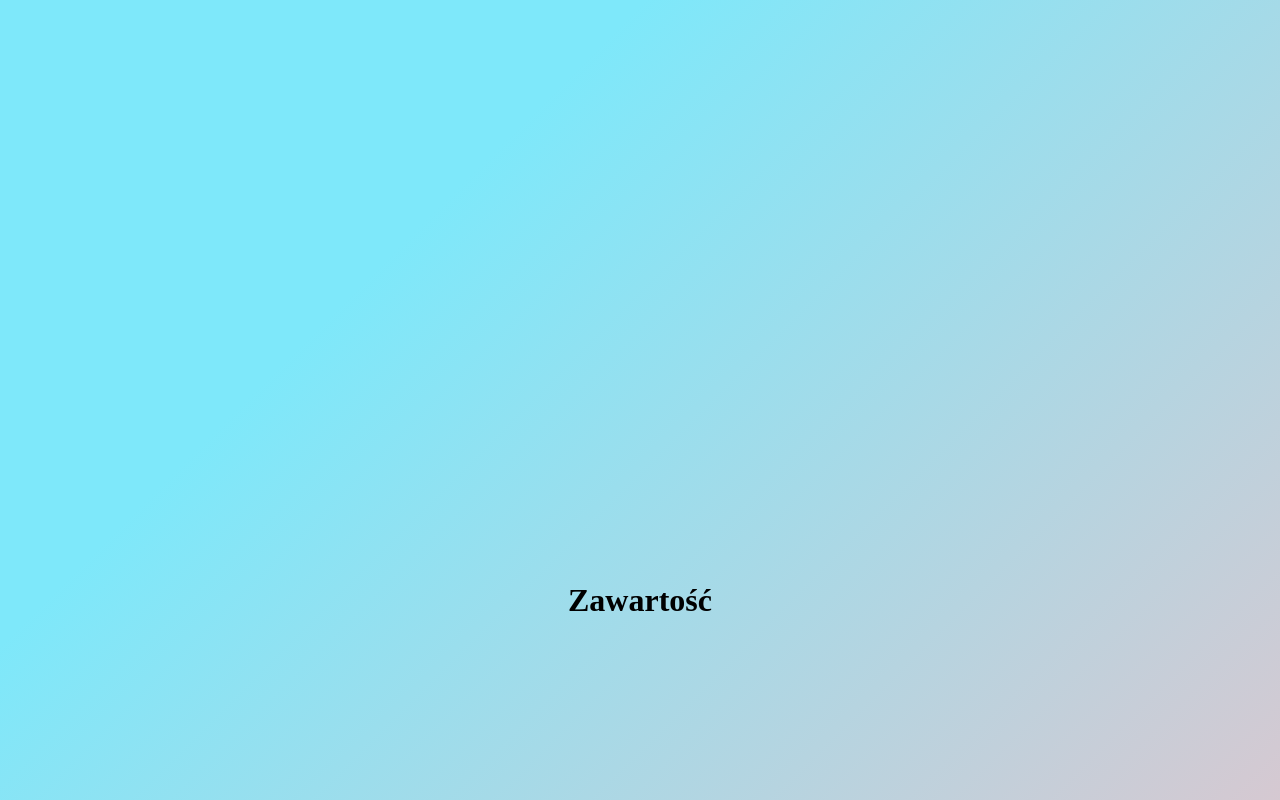
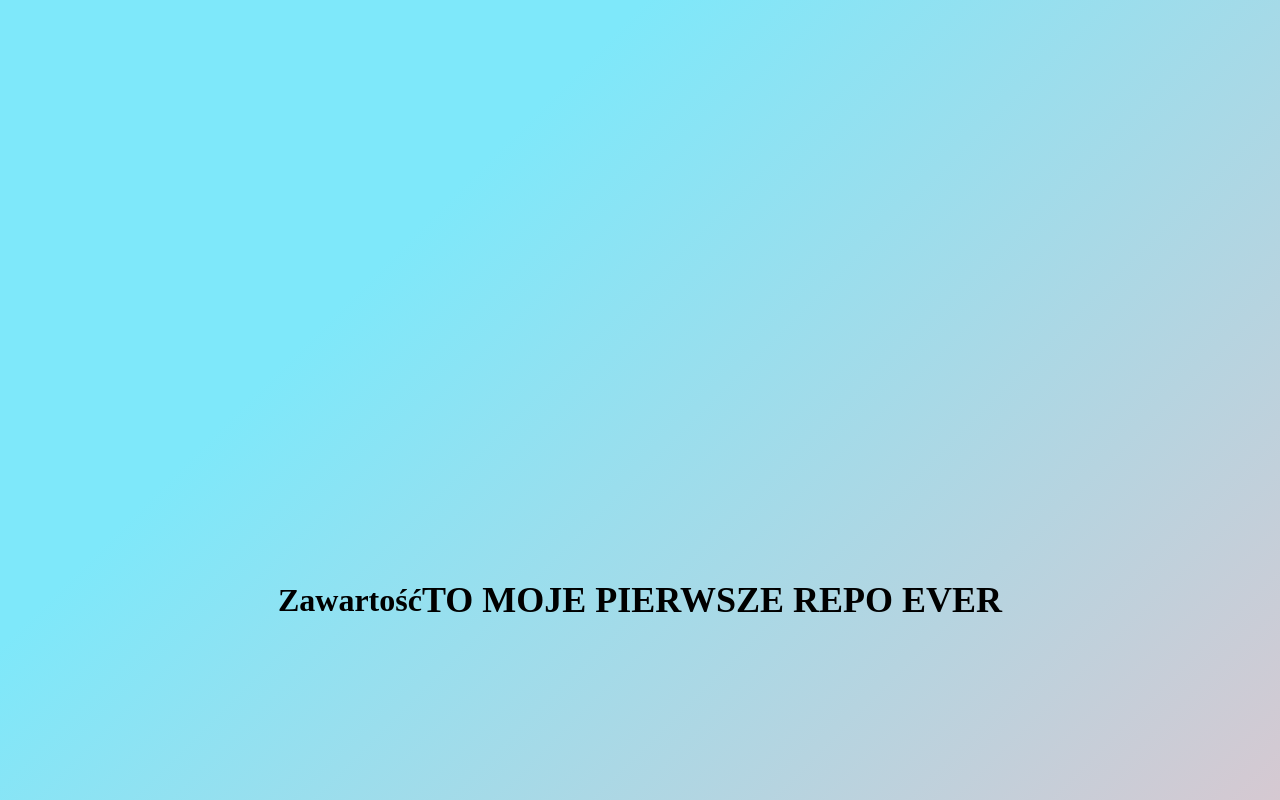
Before and after one commit to kwyatekk/test, a plain HTML site: page index.html in a window 1280 px wide. Shown: the top 800 px of the page. Drawn offline with Linux system fonts and the light colour scheme.

Commit message:
paragraph added and sass modified

```diff
--- a/index.html
+++ b/index.html
@@ -1,12 +1,16 @@
 <!DOCTYPE html>
 <html lang="pl">
+
 <head>
     <meta charset="UTF-8">
     <meta name="viewport" content="width=device-width, initial-scale=1.0">
     <title>Document</title>
     <link rel="stylesheet" href="./css/main.css">
 </head>
+
 <body>
     <h1>Zawartość</h1>
+    <p>to moje pierwsze repo ever</p>
 </body>
+
 </html>
--- a/sass/main.scss
+++ b/sass/main.scss
@@ -10,6 +10,9 @@ body {
 	align-items: center;
 	background-color: #eec0c6;
 	background-image: linear-gradient(315deg, #eec0c6 0%, #7ee8fa 74%);
-
-
 }
+p {
+	font-size: 36px;
+	font-weight: bold;
+	text-transform: uppercase;
+}
```
Also changed, not shown: css/main.css, 1 other file. Lines whose indentation alone changed are shown as unchanged.
